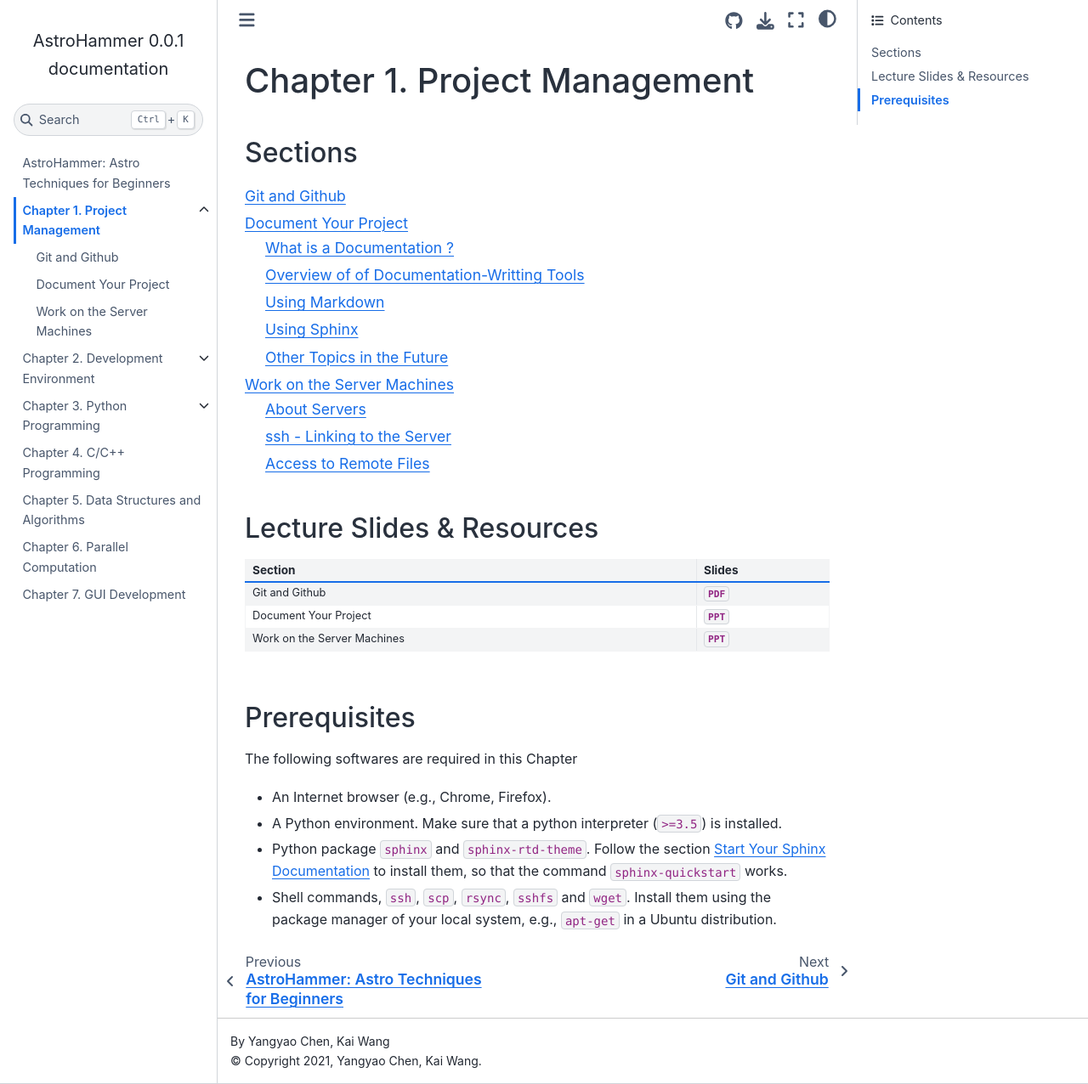
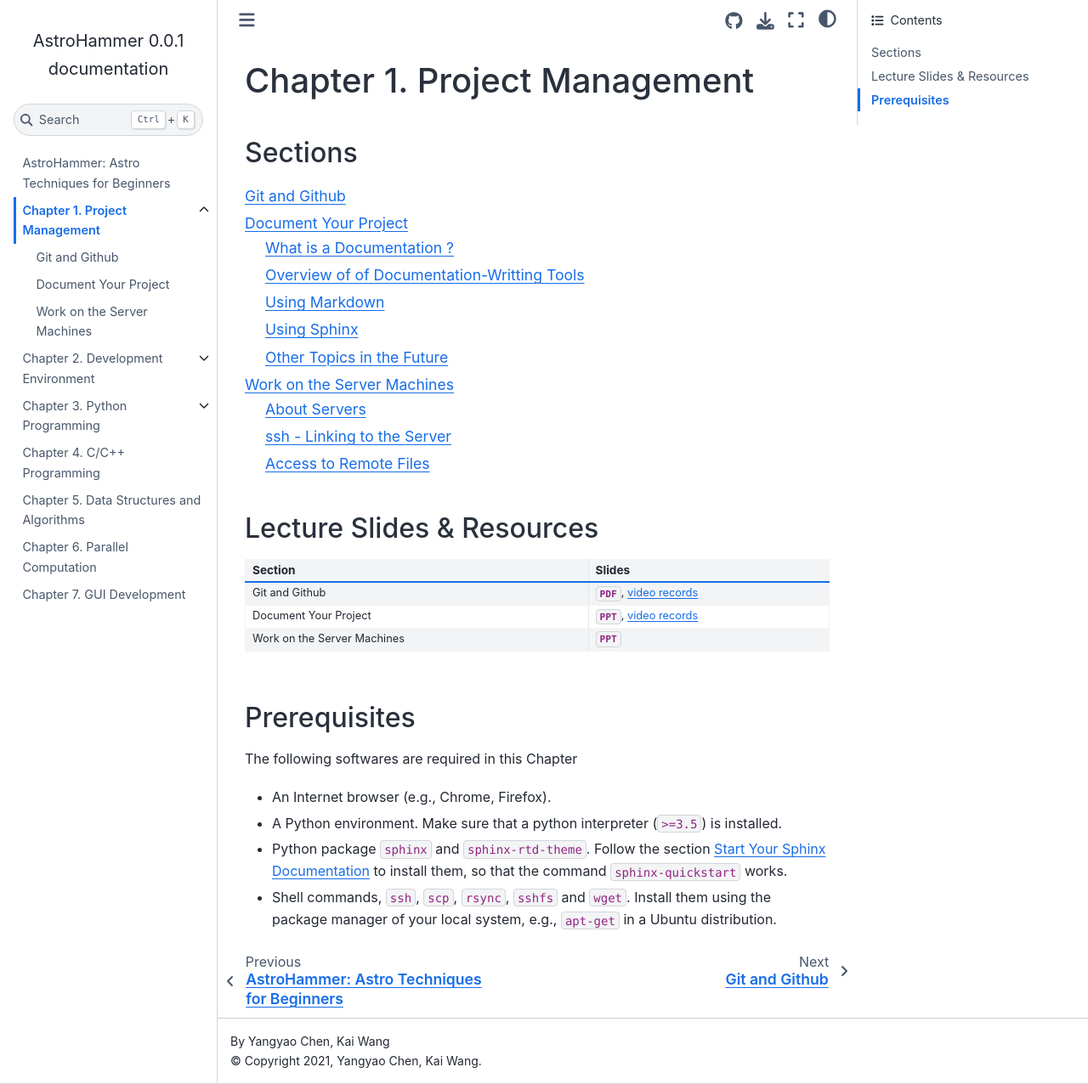
Before and after one commit to ChenYangyao/project-astro-hammer, a Sphinx documentation site: the page built from docs/usage/project-management/index.rst, in a window 1280 px wide and 1276 px high. Shown: the whole window at 85% size. Built offline with Sphinx 7.4.7 and the Sphinx Book theme 1.1.4, drawn with Linux system fonts in a browser that asks for light colours.

Commit message:
add meeting videos

```diff
--- a/docs/usage/project-management/index.rst
+++ b/docs/usage/project-management/index.rst
@@ -21,13 +21,13 @@ Lecture Slides & Resources
 .. table::
     :class: tight-table
 
-    =========================================== =================================================================
+    =========================================== =======================================================================================================================================================================================================================================================================
     Section                                     Slides
-    =========================================== =================================================================
-    Git and Github                              :download:`PDF <src/git/Ch1.1-git-and-github.pdf>`
-    Document Your Project                       :download:`PPT <src/document/Ch1.2-document.pptx>`
+    =========================================== =======================================================================================================================================================================================================================================================================
+    Git and Github                              :download:`PDF <src/git/Ch1.1-git-and-github.pdf>`, `video records <https://lig.astro.tsinghua.edu.cn/local-static/third-party-host/project-astro-hammer/project-management/Git-meeting-zoom.mp4>`_
+    Document Your Project                       :download:`PPT <src/document/Ch1.2-document.pptx>`, `video records <https://lig.astro.tsinghua.edu.cn/local-static/third-party-host/project-astro-hammer/project-management/Document-meeting-zoom.mp4>`_
     Work on the Server Machines                 :download:`PPT <src/work-on-servers/Ch1.3-work-on-servers.pptx>`
-    =========================================== =================================================================
+    =========================================== =======================================================================================================================================================================================================================================================================
 
 
 Prerequisites
```
